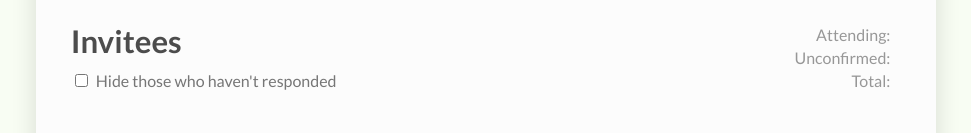
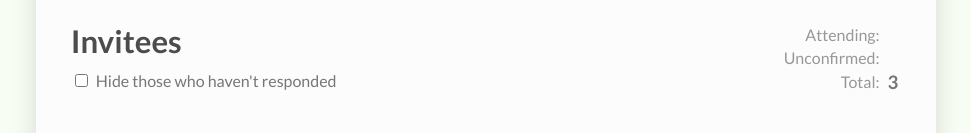
Before and after one commit to dariok87/rsvp-app, a React (Create React App) app: page / in a window 1280 px wide. Shown: the part 359-492 px from the top of the page, without its empty margins (154-1125 px from the left). Built offline with nearby package versions, Linux system fonts and the light colour scheme.

Commit message:
Pass function to the Counter component

```diff
--- a/src/App.js
+++ b/src/App.js
@@ -96,6 +96,7 @@ class App extends Component {
   // getUnconfirmedGuests () =>
 
   render() {
+    const totalInvited = this.getTotalInvited();
     return (
       <div className="App">
         <header>
@@ -121,7 +122,9 @@ class App extends Component {
               /> Hide those who haven't responded
             </label>
           </div>
-          <Counter />
+          <Counter
+            totalInvited={totalInvited}
+          />
 
           <GuestLIst
             guests={this.state.guests}
```
